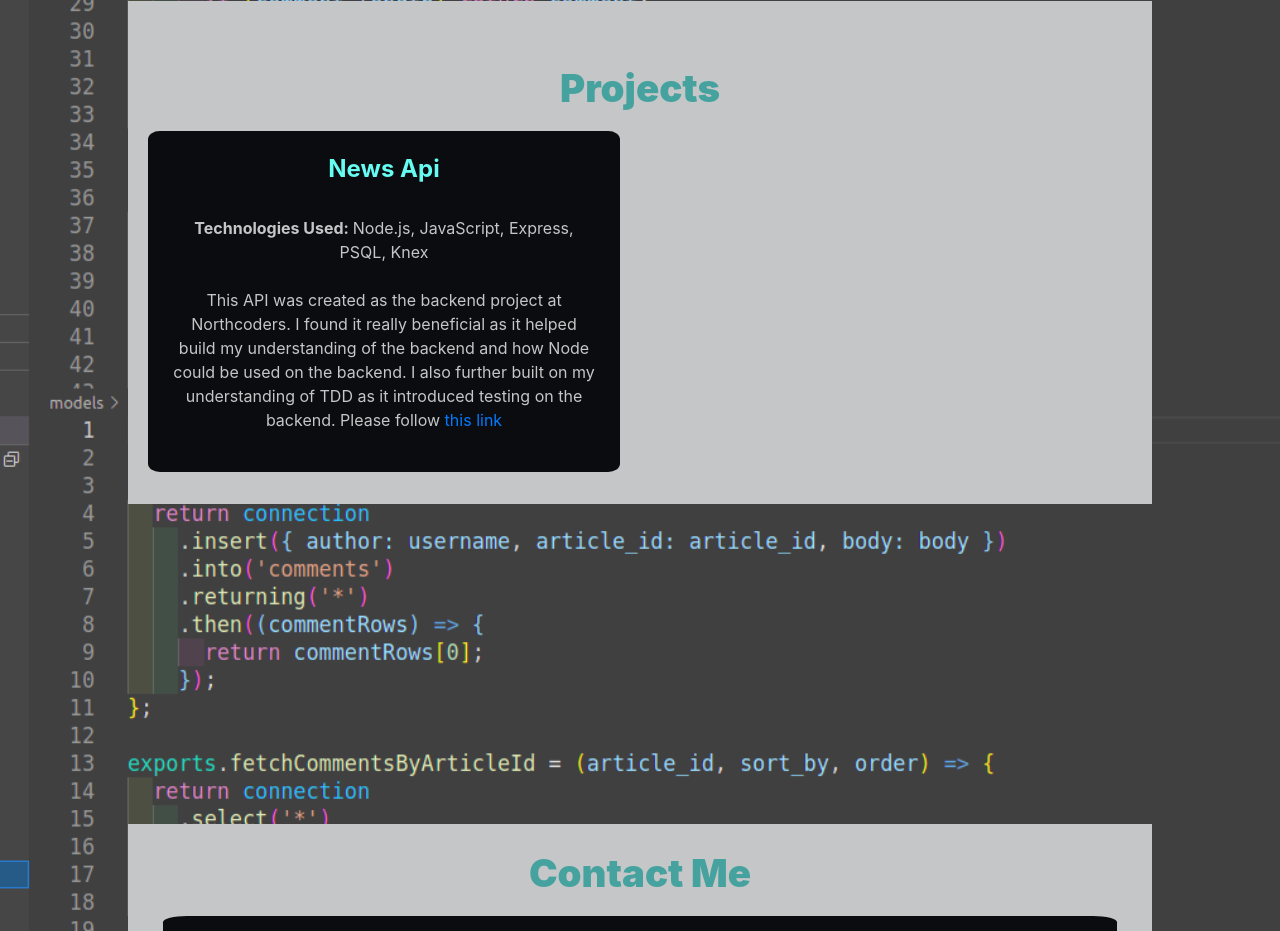
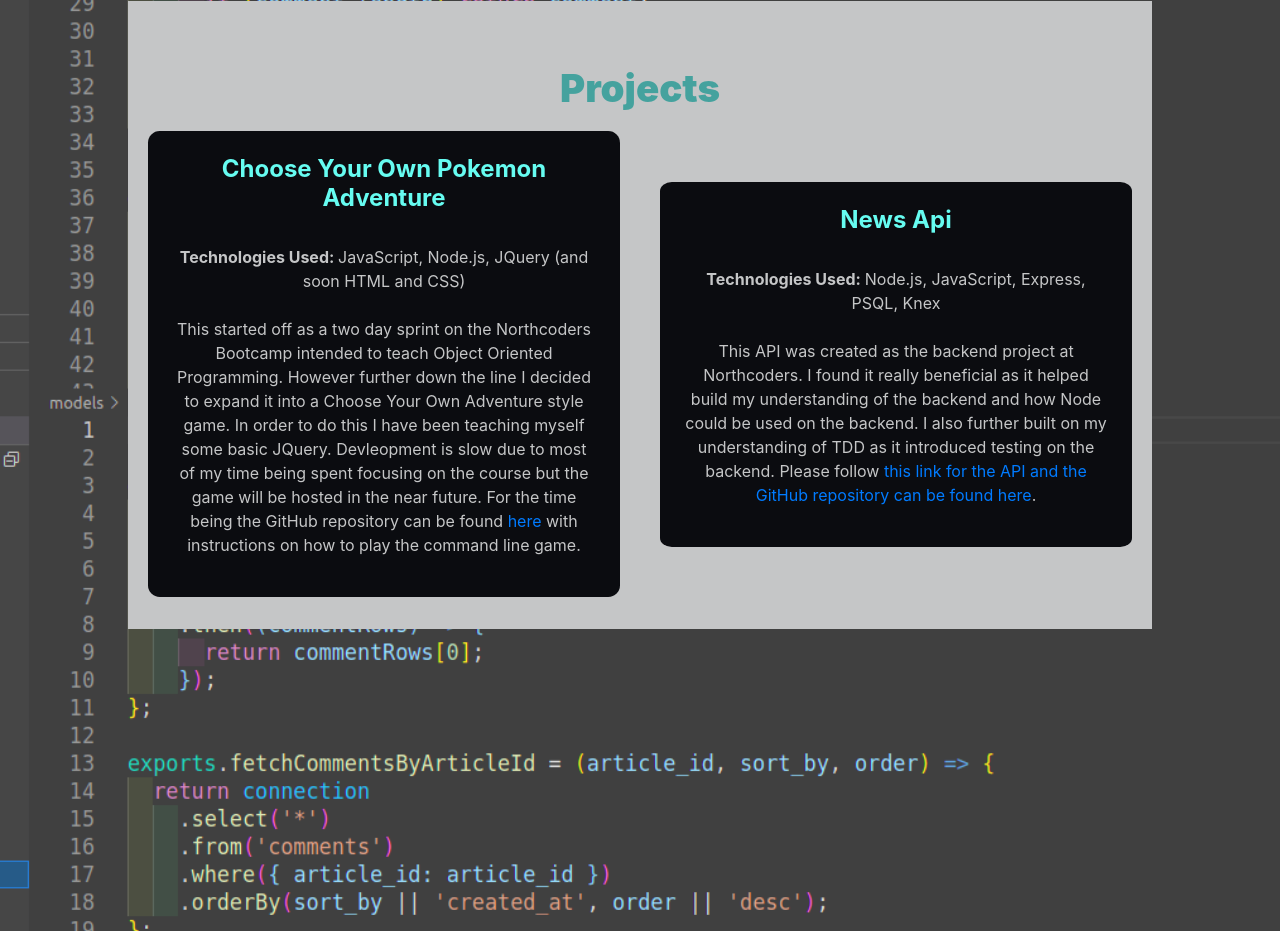
Before and after one commit to DCrawley94/DCrawley94.github.io, a website: page index.html in a window 1280 px wide. Shown: the part 2020-2951 px from the top of the page. Drawn offline with nearby package versions, Linux system fonts and the light colour scheme.

Commit message:
Added more information on the Pokemon project

```diff
--- a/index.html
+++ b/index.html
@@ -103,7 +103,7 @@
         </div>
 
         <div class="row align-items-center">
-          <!-- <div class="col-lg-6 col-md-6 col-sm-12 text-center">
+          <div class="col-lg-6 col-md-6 col-sm-12 text-center">
             <div id="project-box">
               <h4>Choose Your Own Pokemon Adventure</h4>
               </br>
@@ -111,10 +111,10 @@
                 <strong> Technologies Used: </strong> JavaScript, Node.js, JQuery (and soon HTML and CSS)
               </br>
               </br>
-                This started off as a two day sprint on the Northcoders Bootcamp intended to teach Object Oriented Programming. However further down the line I decided to expand it into a Choose Your Own Adventure style game. In order to do this I taught myself some basic JQuery amonst other things.
+                This started off as a two day sprint on the Northcoders Bootcamp intended to teach Object Oriented Programming. However further down the line I decided to expand it into a Choose Your Own Adventure style game. In order to do this I have been teaching myself some basic JQuery. Devleopment is slow due to most of my time being spent focusing on the course but the game will be hosted in the near future. For the time being the GitHub repository can be found <a href='https://github.com/DCrawley94/totally-not-pokemon'>here</a> with instructions on how to play the command line game.
               </p>
             </div>
-          </div> -->
+          </div>
           <div class="col-lg-6 col-md-6 col-sm-12 text-center"     data-aos="zoom-in" data-aos-delay="100">
             <div id="project-box">
               <h4>News Api</h4>
@@ -124,7 +124,7 @@
               </br>
               </br>
                 This API was created as the backend project at Northcoders. I found it really beneficial as it helped build my understanding of the backend and how Node could be used on the backend. I also further built on my understanding of TDD as it introduced testing on the backend.
-                Please follow <a href="https://news-api-project.herokuapp.com/api"> this link </a>
+                Please follow <a href="https://news-api-project.herokuapp.com/api"> this link for the API and the GitHub repository can be found <a href="https://github.com/DCrawley94/news-api-project">here</a>.
               </p>
             </div>
           </div>
```
